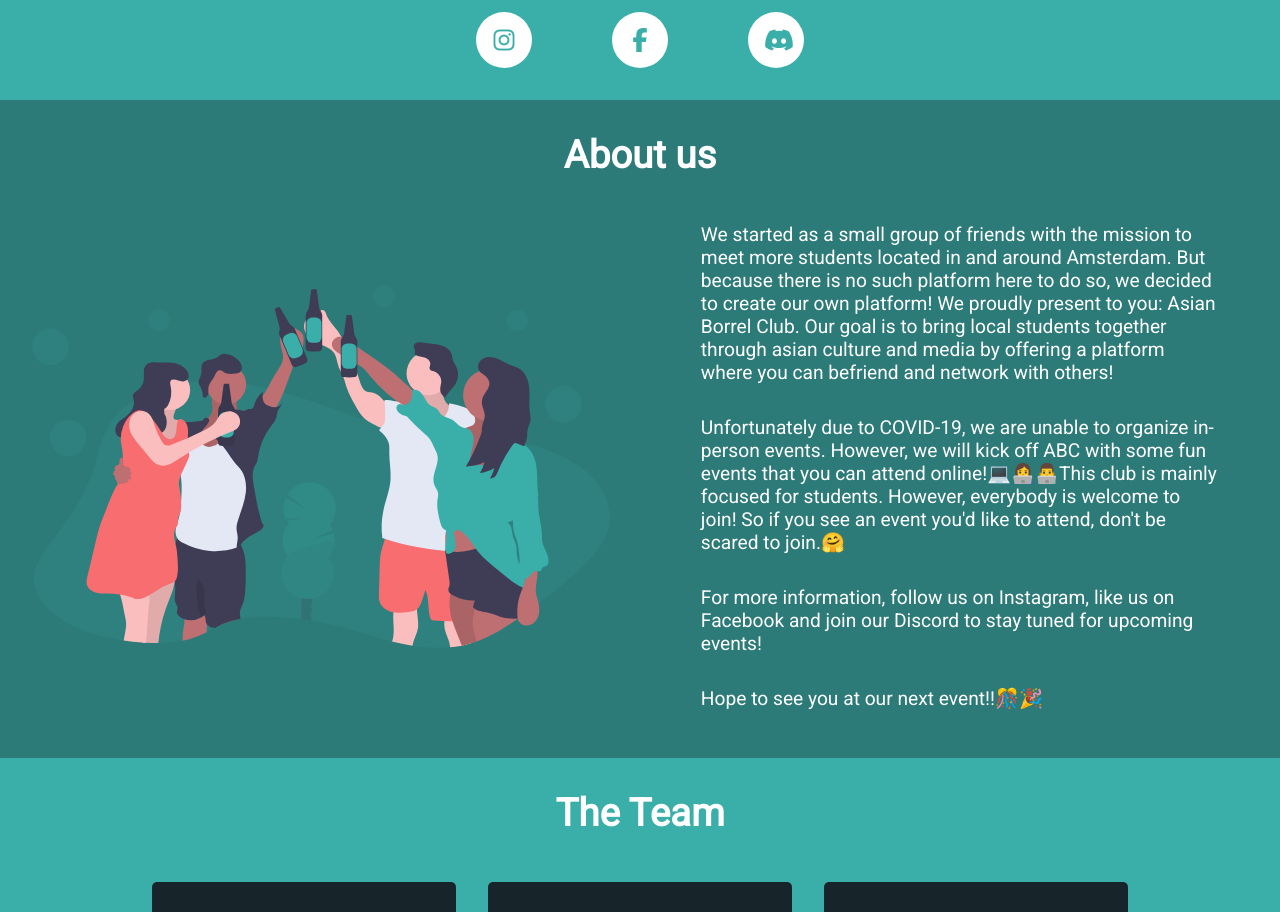
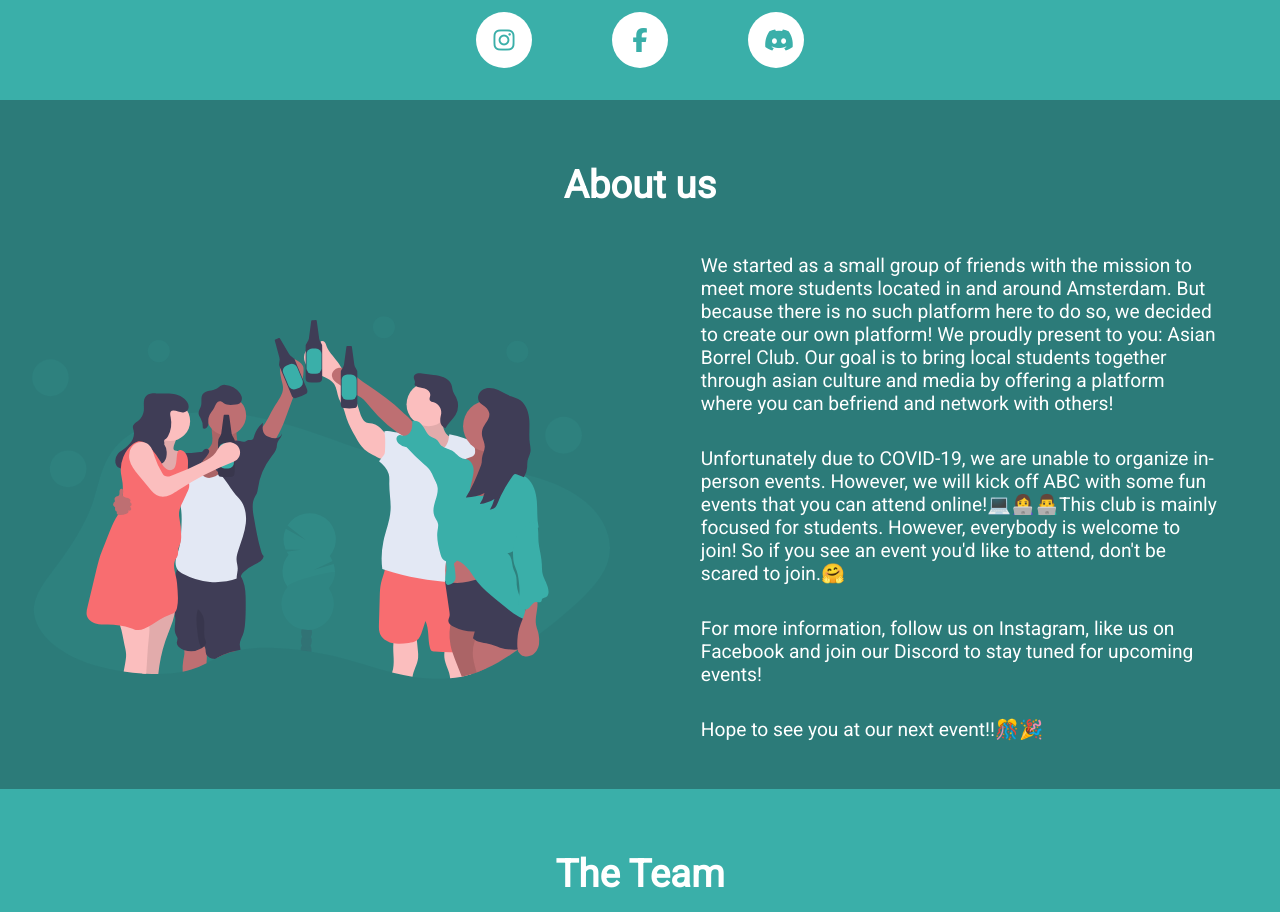
Before and after one commit to asianborrelclub/preview-site, a React (Create React App) app: page / in a window 1280 px wide. Shown: the part 700-1612 px from the top of the page. Built offline with nearby package versions, Linux system fonts and the light colour scheme.

Commit message:
updated titles
padding titles updated

```diff
--- a/src/components/AboutUs.scss
+++ b/src/components/AboutUs.scss
@@ -9,7 +9,7 @@
   padding: 2.5%;
   h1 {
     align-self: center;
-    padding-bottom: 2.5%;
+    padding: 2.5%;
   }
   .about-content {
     display: flex;
--- a/src/components/Contact.scss
+++ b/src/components/Contact.scss
@@ -9,7 +9,7 @@
   padding: 2.5%;
   h1 {
     align-self: center;
-    padding-bottom: 2.5%;
+    padding: 2.5%;
   }
 
   .card-teams {
```
